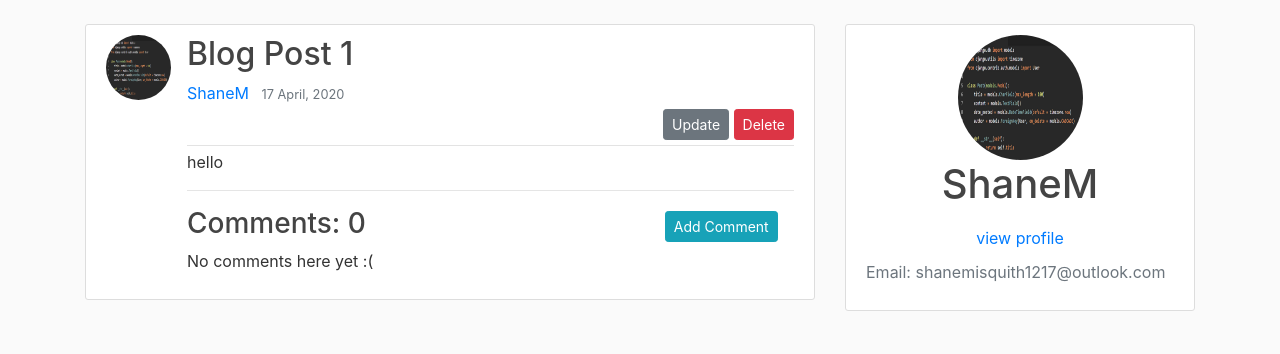
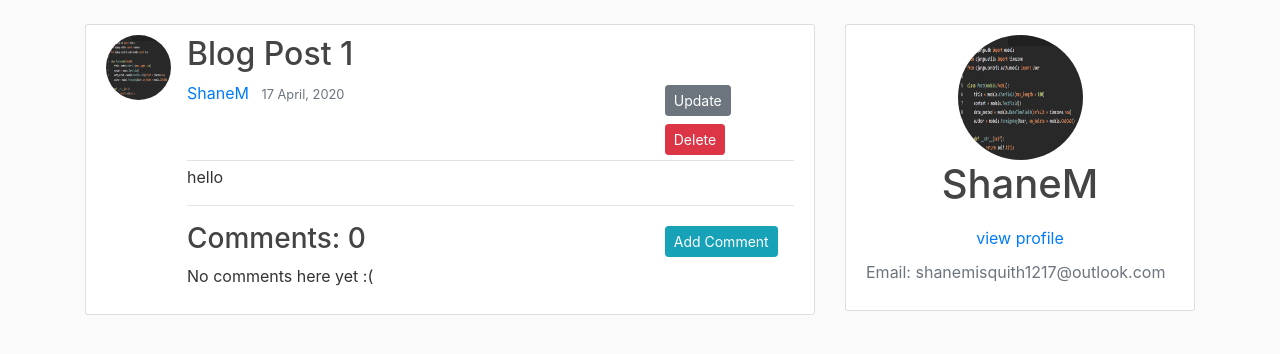
Before and after one commit to shane-misquith/Django-Blog-Application, a Django app: page /post/1/ in a window 1280 px wide. Shown: the part 56-410 px from the top of the page. Run offline with Django 3.2, Linux system fonts and the light colour scheme; a user stored in the database is signed in; data comes from the database, SQL or seed files in the repository; some libraries are stand-ins or nearby versions.

Commit message:
Update post_detail.html
updated button placement

```diff
--- a/blog/templates/blog/post_detail.html
+++ b/blog/templates/blog/post_detail.html
@@ -6,14 +6,18 @@
     <div class="media-body">
         <h2 class="article-title">{{ object.title }}</h2>
         <div class="article-metadata">
-            <a class="mr-2" href="{% url 'user-posts' object.author.username %}">{{ object.author }}</a>
-            <small class="text-muted">{{ object.date_posted |date:"d F, Y" }}</small>
-            {% if object.author == user %}
-                <div style="text-align: right">
-                    <a class="btn btn-secondary btn-sm mt-1 mb-1 " href="{% url 'post-update' object.id %}">Update</a>
-                    <a class="btn btn-danger btn-sm mt-1 mb-1 " href="{% url 'post-delete' object.id %}">Delete</a>
+            <div class="row">
+                <div class="col-md-9">
+                    <a class="mr-2" href="{% url 'user-posts' object.author.username %}">{{ object.author }}</a>
+                    <small class="text-muted">{{ object.date_posted |date:"d F, Y" }}</small>
                 </div>
-            {% endif %}
+                <div class="col-md-3">
+                    {% if object.author == user %}
+                        <a class="btn btn-secondary btn-sm mt-1 mb-1" style="text-align: right" href="{% url 'post-update' object.id %}">Update</a>
+                        <a class="btn btn-danger btn-sm mt-1 mb-1 " href="{% url 'post-delete' object.id %}">Delete</a>
+                    {% endif %}
+                </div>
+            </div>
         </div>
         <p class="article-content">{{ object.content }}</p>
         <hr>
```
